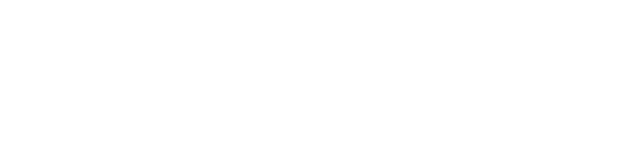
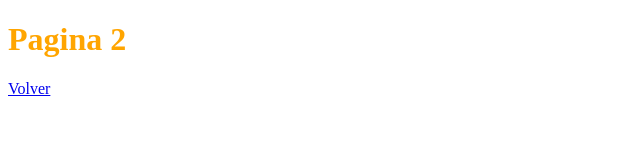
Before and after one commit to Faviosalgado/FavioSalgado_Unidad1, a plain HTML site: page pagina2.html in a window 1280 px wide. Shown: the whole page, without its empty margins (0-640 px from the left). Drawn offline with Linux system fonts and the light colour scheme.

Commit message:
Vinculos agregados

```diff
--- a/pagina2.html
+++ b/pagina2.html
@@ -8,7 +8,8 @@
 </head>
 <body>
     <h1>
-
+        Pagina 2
     </h1>
+    <a href="index.html">Volver</a>
 </body>
 </html>
```
